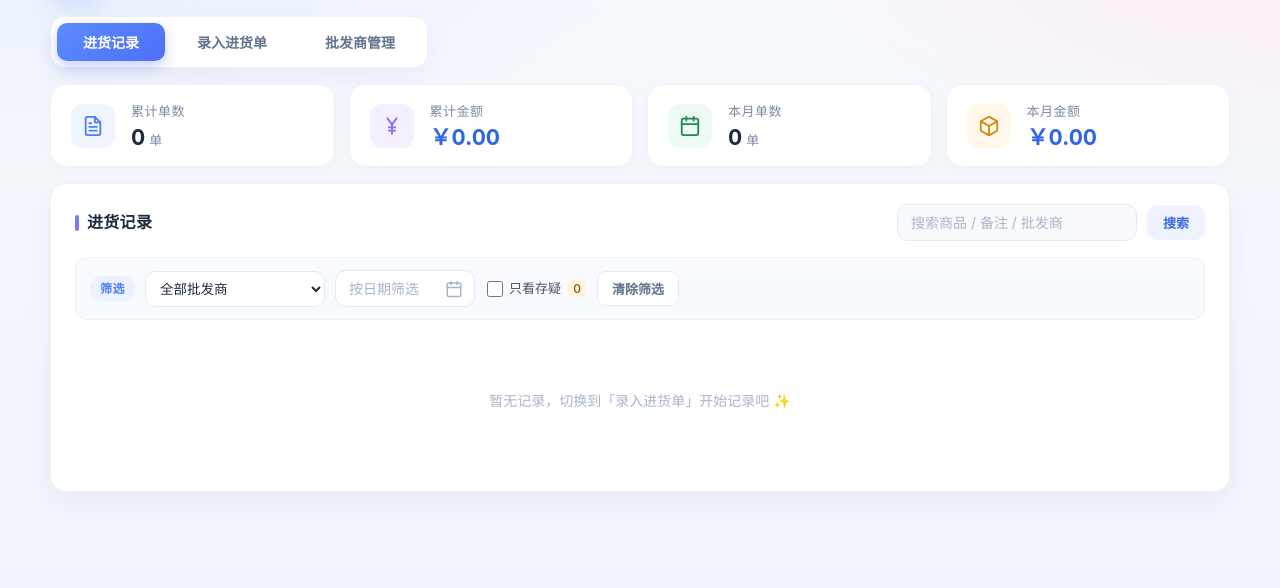
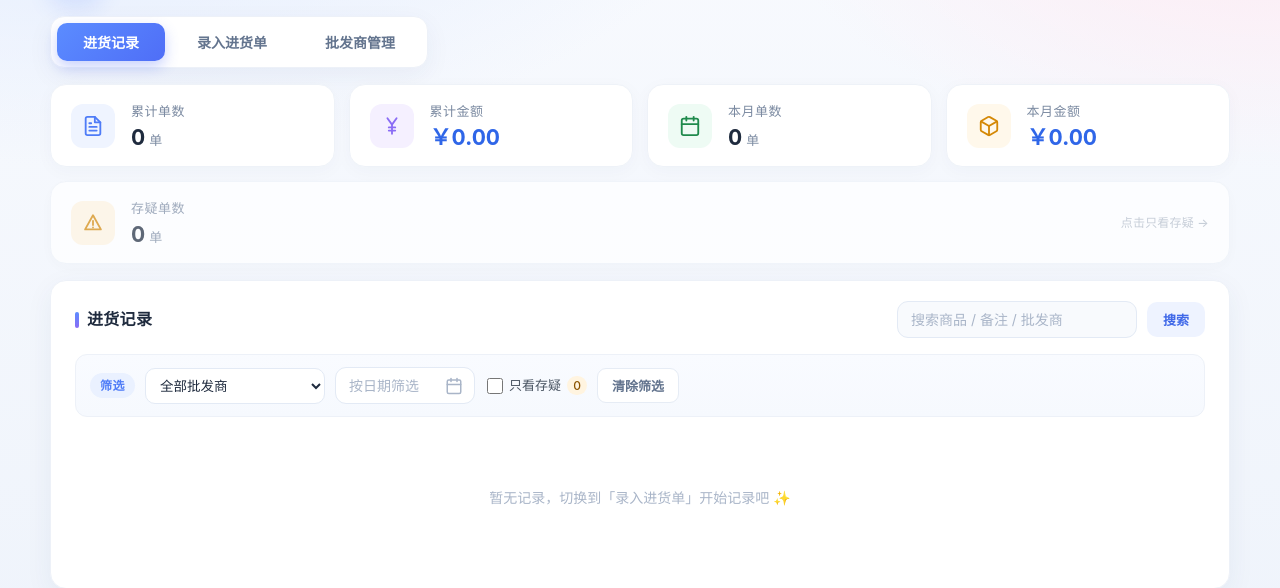
Before and after one commit to edielei/OrderBook, a PHP site: page / in a window 1280 px wide. Shown: the part 86-674 px from the top of the page. Run offline with PHP 8.4, Linux system fonts and the light colour scheme; data that the repository does not hold is empty.

Commit message:
功能：统计区加存疑单数提示条，点击直达只看存疑

```diff
--- a/index.php
+++ b/index.php
@@ -1135,6 +1135,14 @@ h1{
 .stat-value.money { color: var(--primary-strong); }
 .stat .unit { font-size: 13px; color: var(--muted); margin-left: 4px; font-weight: 500; }
 
+/* 存疑单数：一条跨整行的提示条，点一下直接筛出来 */
+.stat-flag{grid-column:1 / -1; cursor:pointer;}
+.stat-flag .stat-icon{background:#fff4e0;color:#d48806;}
+.stat-flag:hover{border-color:#f5c678;background:#fffdf8;}
+.stat-flag .stat-hint{margin-left:auto;font-size:12px;color:var(--muted);font-weight:500;letter-spacing:.2px;}
+.stat-flag.is-zero{opacity:.7;}
+.stat-flag.is-zero .stat-hint{color:#b3bcc8;}
+
 /* ---------- 卡片 ---------- */
 .card{
     background:var(--card);border:1px solid var(--line-card);border-radius:var(--radius);
@@ -1730,6 +1738,16 @@ mark.hl { background-color: #fff3bf; color: #d48806; padding: 0 2px; border-radi
                     <strong class="stat-value money">￥<span id="stat-month-amount"><?= $stats['month_amount'] ?></span></strong>
                 </div>
             </div>
+            <div class="stat stat-flag<?= (int)$stats['flagged_count'] > 0 ? '' : ' is-zero' ?>" id="statFlagCard" tabindex="0" role="button" title="点击只看存疑">
+                <div class="stat-icon">
+                    <svg viewBox="0 0 24 24" fill="none" stroke="currentColor" stroke-width="2" stroke-linecap="round" stroke-linejoin="round"><path d="M12 3.6l8.6 15.4H3.4z"></path><line x1="12" y1="9.6" x2="12" y2="14.2"></line><line x1="12" y1="16.8" x2="12" y2="16.9"></line></svg>
+                </div>
+                <div class="stat-content">
+                    <span class="stat-label">存疑单数</span>
+                    <strong class="stat-value"><span id="stat-flagged"><?= (int)$stats['flagged_count'] ?></span><span class="unit">单</span></strong>
+                </div>
+                <span class="stat-hint">点击只看存疑 →</span>
+            </div>
         </div>
 
         <section class="card">
@@ -2148,6 +2166,8 @@ mark.hl { background-color: #fff3bf; color: #d48806; padding: 0 2px; border-radi
     const statAmount      = $('stat-amount');
     const statMonthCount  = $('stat-month-count');
     const statMonthAmount = $('stat-month-amount');
+    const statFlagged     = $('stat-flagged');
+    const statFlagCard    = $('statFlagCard');
 
     /* ============================================================
        5. 筛选条件：日期 / 批发商 / 条件标签
@@ -2215,6 +2235,24 @@ mark.hl { background-color: #fff3bf; color: #d48806; padding: 0 2px; border-radi
 
     on(shopFilter, 'change', () => refreshList(1));
     on(flagFilter, 'change', () => refreshList(1));
+
+    /* 点「存疑单数」这条 → 直接切到「只看存疑」 */
+    function openFlagFilter() {
+        if (!flagFilter) return;
+        if (!flagFilter.checked) {
+            flagFilter.checked = true;
+            flagFilter.dispatchEvent(new Event('change', { bubbles: true }));
+        } else {
+            refreshList(1);
+        }
+        scrollToPanel('list');
+    }
+    if (statFlagCard) {
+        statFlagCard.addEventListener('click', openFlagFilter);
+        statFlagCard.addEventListener('keydown', (e) => {
+            if (e.key === 'Enter' || e.key === ' ') { e.preventDefault(); openFlagFilter(); }
+        });
+    }
 
     /* 已生效的筛选条件 → 可单独移除的小标签 */
     function clearDateFilter() {
@@ -3459,6 +3497,8 @@ mark.hl { background-color: #fff3bf; color: #d48806; padding: 0 2px; border-radi
             if (statMonthCount)  statMonthCount.textContent  = d.month_count;
             if (statMonthAmount) statMonthAmount.textContent = d.month_amount;
             if (flagCount)       flagCount.textContent       = d.flagged_count;
+            if (statFlagged)     statFlagged.textContent     = d.flagged_count;
+            if (statFlagCard)    statFlagCard.classList.toggle('is-zero', !(d.flagged_count > 0));
         } catch (err) { /* 统计失败不影响主流程 */ }
     }
 
```
Also changed, not shown: readme.md.
